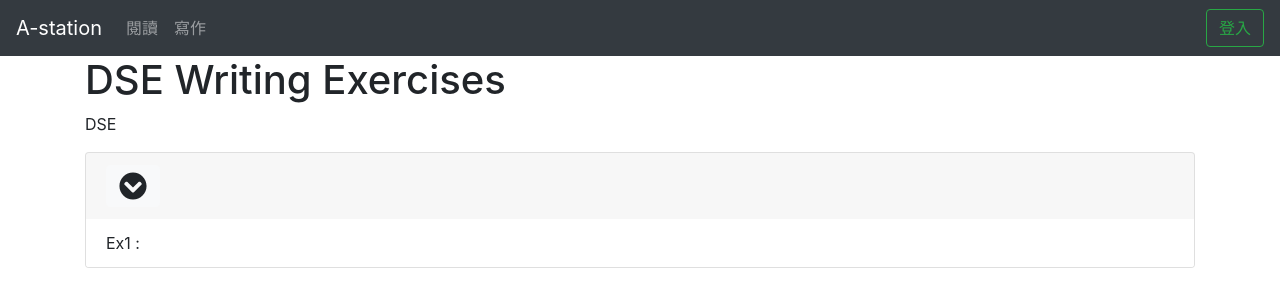
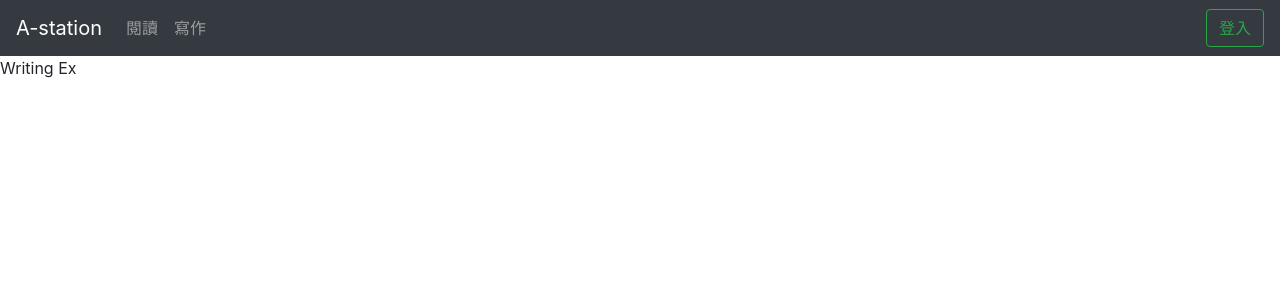
Before and after one commit to louiskwt/react-a-station, a React (Create React App) app: page /writing/1 in a window 1280 px wide. Shown: the top 304 px of the page. Built offline with nearby package versions, Linux system fonts and the light colour scheme.

Commit message:
set up route parameters for exercises

```diff
--- a/src/App.js
+++ b/src/App.js
@@ -6,6 +6,8 @@ import { BrowserRouter as Router, Switch, Route } from 'react-router-dom';
 import Login from './components/Login';
 import Reading from './components/Reading';
 import Writing from './components/Writing';
+import ReadingEx from './components/ReadingEx';
+import WritingEx from './components/WritingEx';
 
 function App() {
 	return (
@@ -15,8 +17,10 @@ function App() {
 				<Switch>
 					<Route exact path='/' component={Landing} />
 					<Route path='/login' component={Login} />
-					<Route path='/reading' component={Reading} />
-					<Route path='/writing' component={Writing} />
+					<Route exact path='/reading' component={Reading} />
+					<Route exact path='/writing' component={Writing} />
+					<Route path='/reading/:id' component={ReadingEx} />
+					<Route path='/writing/:id' component={WritingEx} />
 				</Switch>
 			</Router>
 		</div>
--- /dev/null
+++ b/src/components/ReadingEx.js
@@ -0,0 +1,14 @@
+import React from 'react';
+import { useParams } from 'react-router';
+
+const ReadingEx = () => {
+	const { id } = useParams();
+	console.log(id);
+	return (
+		<div>
+			<h1>Reading Ex</h1>
+		</div>
+	);
+};
+
+export default ReadingEx;
--- /dev/null
+++ b/src/components/WritingEx.js
@@ -0,0 +1,10 @@
+import React from 'react';
+import { useParams } from 'react-router';
+
+const WritingEx = () => {
+	const { id } = useParams();
+	console.log(id);
+	return <div>Writing Ex</div>;
+};
+
+export default WritingEx;
```
